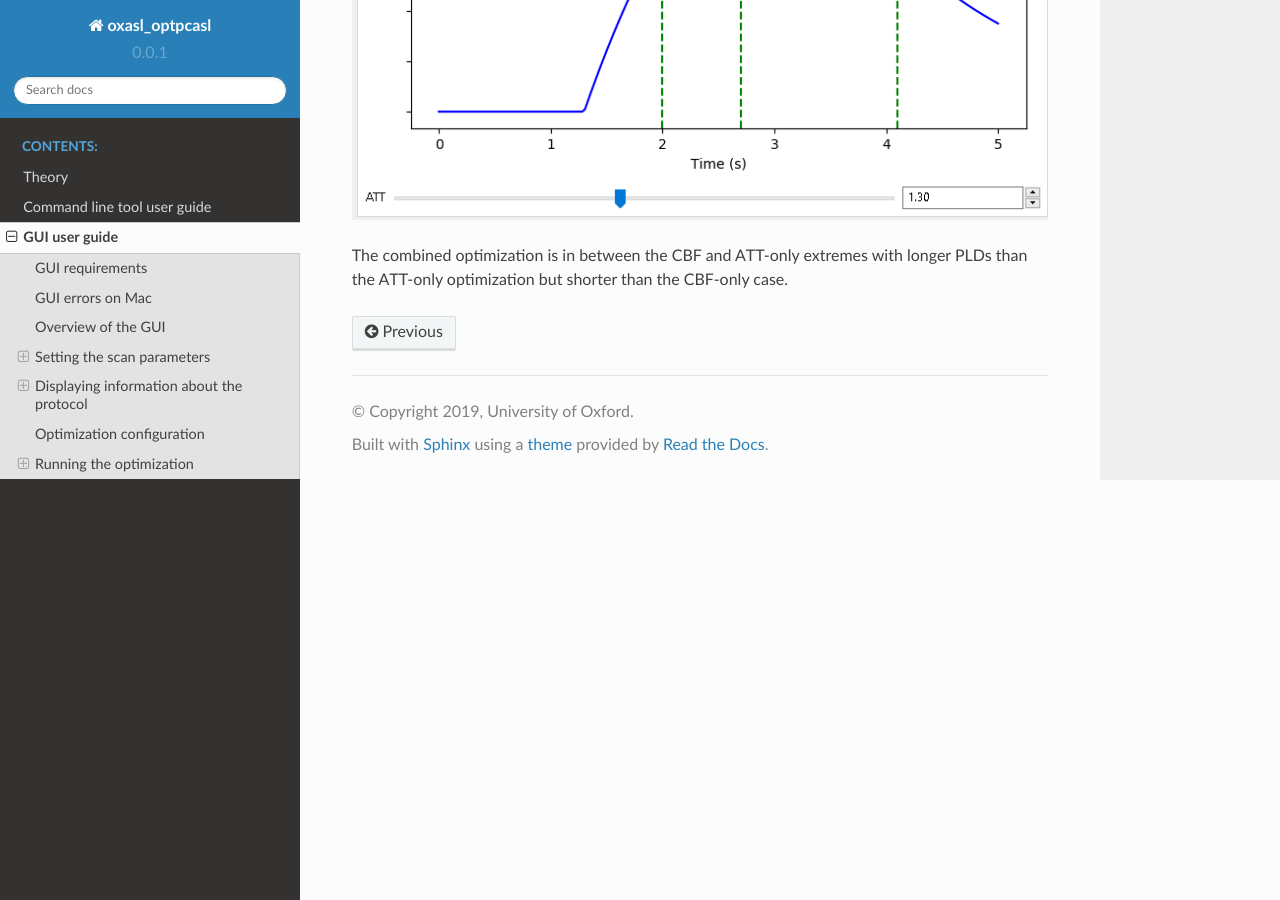
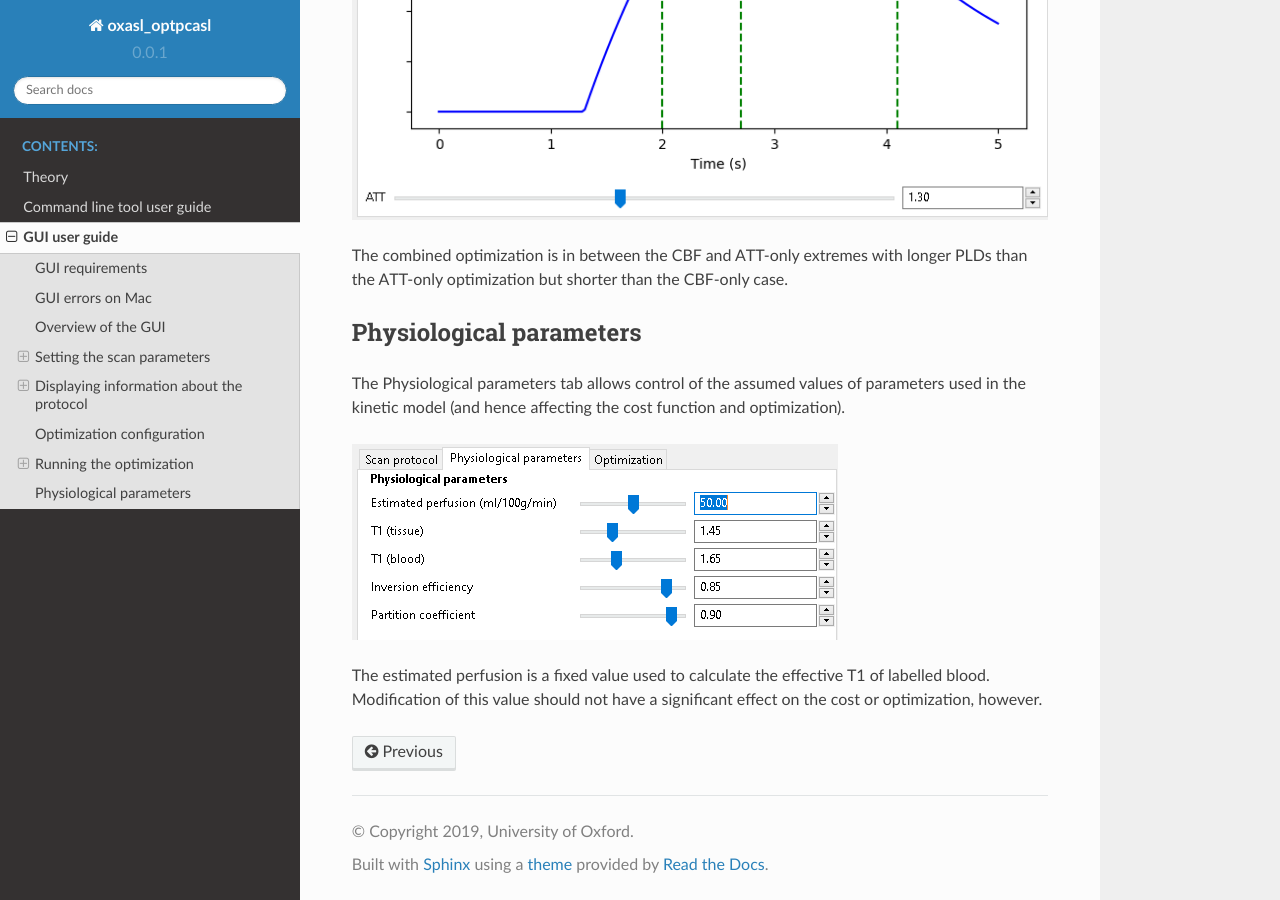
Before and after one commit to ibme-qubic/oxasl_optpcasl, a Sphinx documentation site: the page built from doc/example_gui.rst, in a window 1280 px wide and 900 px high, scrolled down 13569 px. Built offline with Sphinx 7.4.7 and the Read the Docs theme 2.0.0, drawn with Linux system fonts in a browser that asks for light colours.

Commit message:
Add physiological parameters and tweak references

```diff
--- a/doc/example_gui.rst
+++ b/doc/example_gui.rst
@@ -316,3 +316,17 @@ When optimizing for CBF and ATT we obtain the following:
 The combined optimization is in between the CBF and ATT-only
 extremes with longer PLDs than the ATT-only optimization but shorter
 than the CBF-only case.
+
+Physiological parameters
+~~~~~~~~~~~~~~~~~~~~~~~~
+
+The Physiological parameters tab allows control of the assumed values of
+parameters used in the kinetic model (and hence affecting the cost function
+and optimization).
+
+.. image:: /images/gui/phys_params.png
+    :alt: Physiological parameters
+
+The estimated perfusion is a fixed value used to calculate the effective T1
+of labelled blood. Modification of this value should not have a significant
+effect on the cost or optimization, however.
--- a/doc/theory.rst
+++ b/doc/theory.rst
@@ -2,7 +2,7 @@ Theory
 ======
 
 This is a **brief** overvies of the theory behind multi-PLD PCASL optimization.
-For a more detailed account see Woods et al, 2018, 2020 [1]_ [2]_
+For a more detailed account see Woods et al, 2018 [1]_, 2020 [2]_
 
 ``OXASL_OPTPCASL`` is based on minimising the Cramer-Rao lower bound on the variance
 of the parameters estimated from the data which for a multi-PLD PCASL experiment is
```
Also changed, not shown: doc/images/gui/phys_params.png (added).
